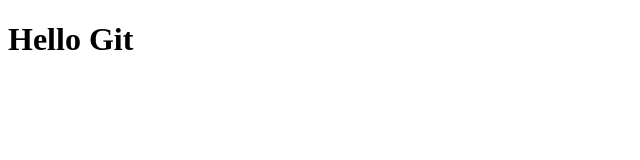
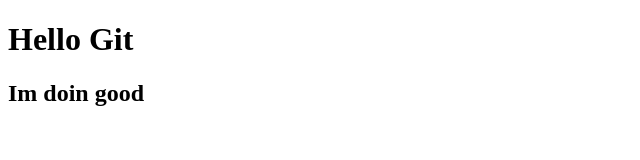
Before and after one commit to RomanPolianski/ProjectOctober, a plain HTML site: page index.html in a window 1280 px wide. Shown: the whole page, without its empty margins (0-640 px from the left). Drawn offline with Linux system fonts and the light colour scheme.

Commit message:
added gitignore

```diff
--- a/index.html
+++ b/index.html
@@ -8,5 +8,6 @@
 </head>
 <body>
     <h1>Hello Git</h1>
+    <h2>Im doin good</h2>
 </body>
 </html>
```
Also changed, not shown: errors.txt (added), 1 other file.
